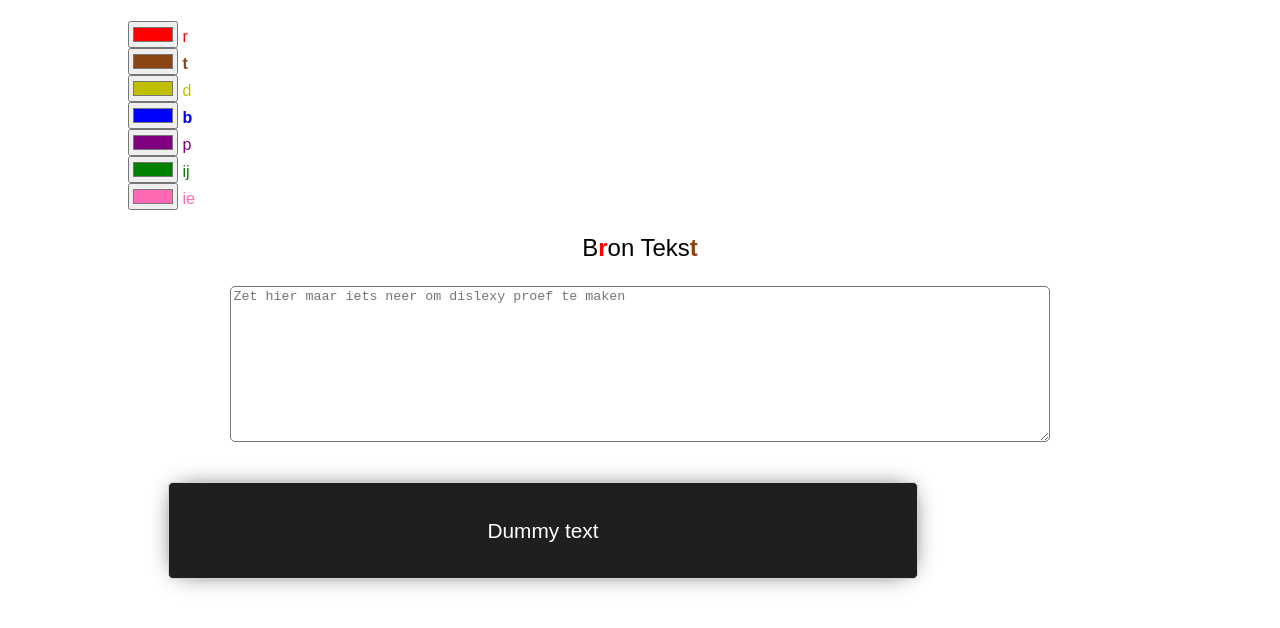
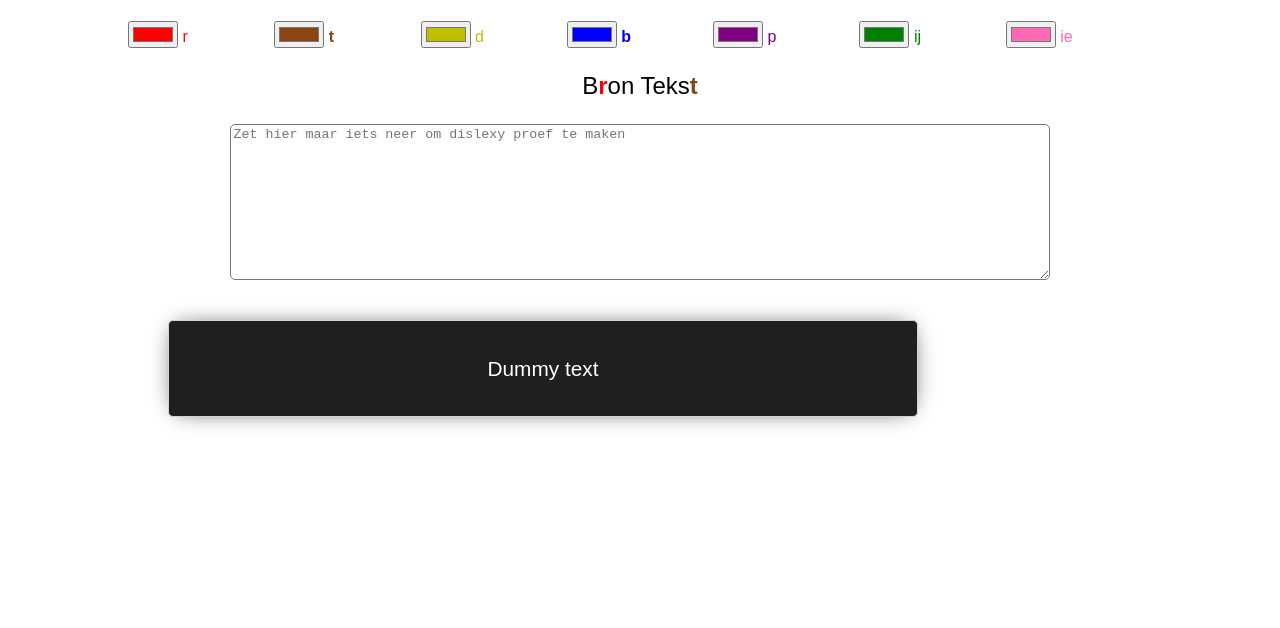
Before and after one commit to Sl4rtyb4rtf4st/highlight-text, a website: page src/index.html in a window 1280 px wide. Shown: the part 308-936 px from the top of the page. After the commit the page ends 845 px from the top, so only its background shows below. Drawn offline with Linux system fonts and the light colour scheme.

Commit message:
Add some css to make it look better, kind of

```diff
--- a/src/css/style.css
+++ b/src/css/style.css
@@ -67,6 +67,14 @@ a:hover {
 }
 .cetered {
   text-align: center;
+}
+
+.character-color-select {
+  width: 100%;
+}
+
+.character-color-select .selector {
+  width: 33%;
 }
 
 #output .yellow,
--- a/src/index.html
+++ b/src/index.html
@@ -34,7 +34,7 @@
       </header>
     </section>
     <section>
-      <div class="character-color-select">
+      <div class="character-color-select flex-row-cen">
         <div class="selector">
           <input type="color" id="char-r" name="char-r" value="#ff0000">
           <label style="color:#ff0000" for="char-r">r</label>
```
